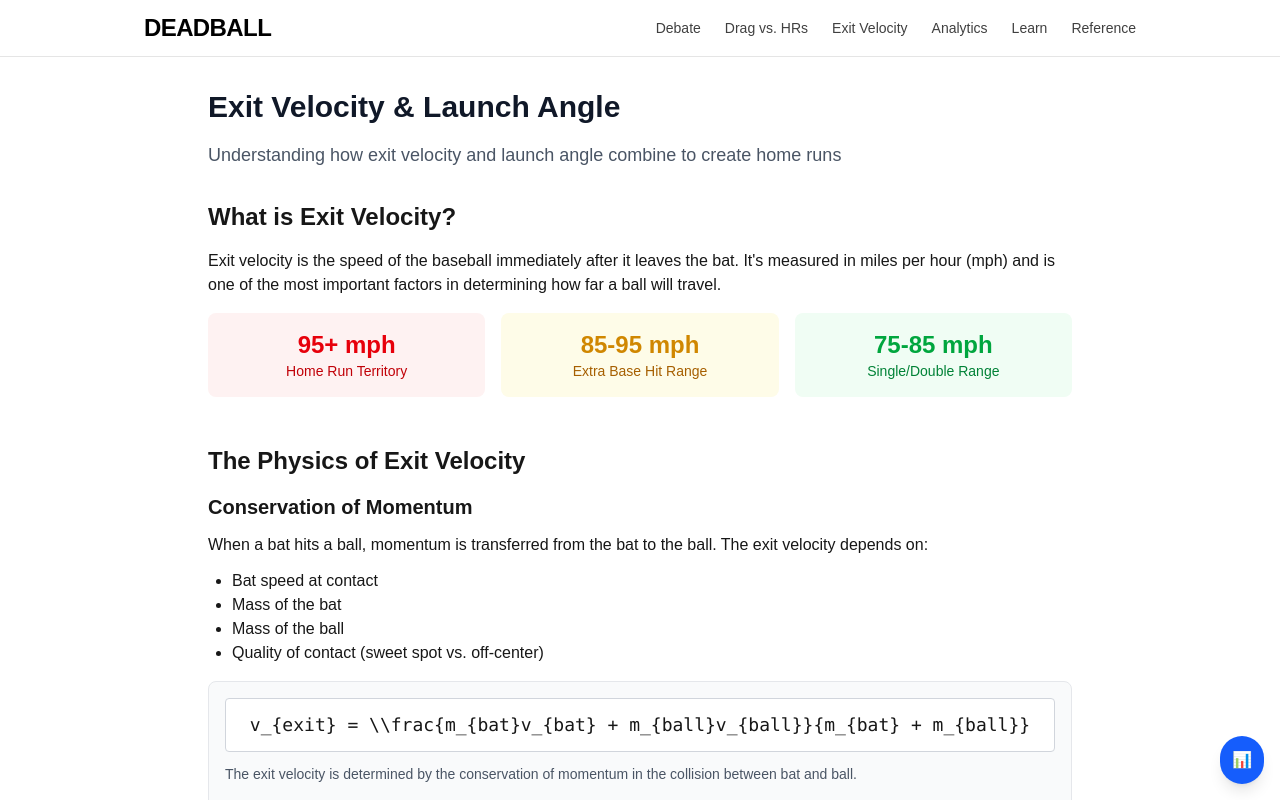
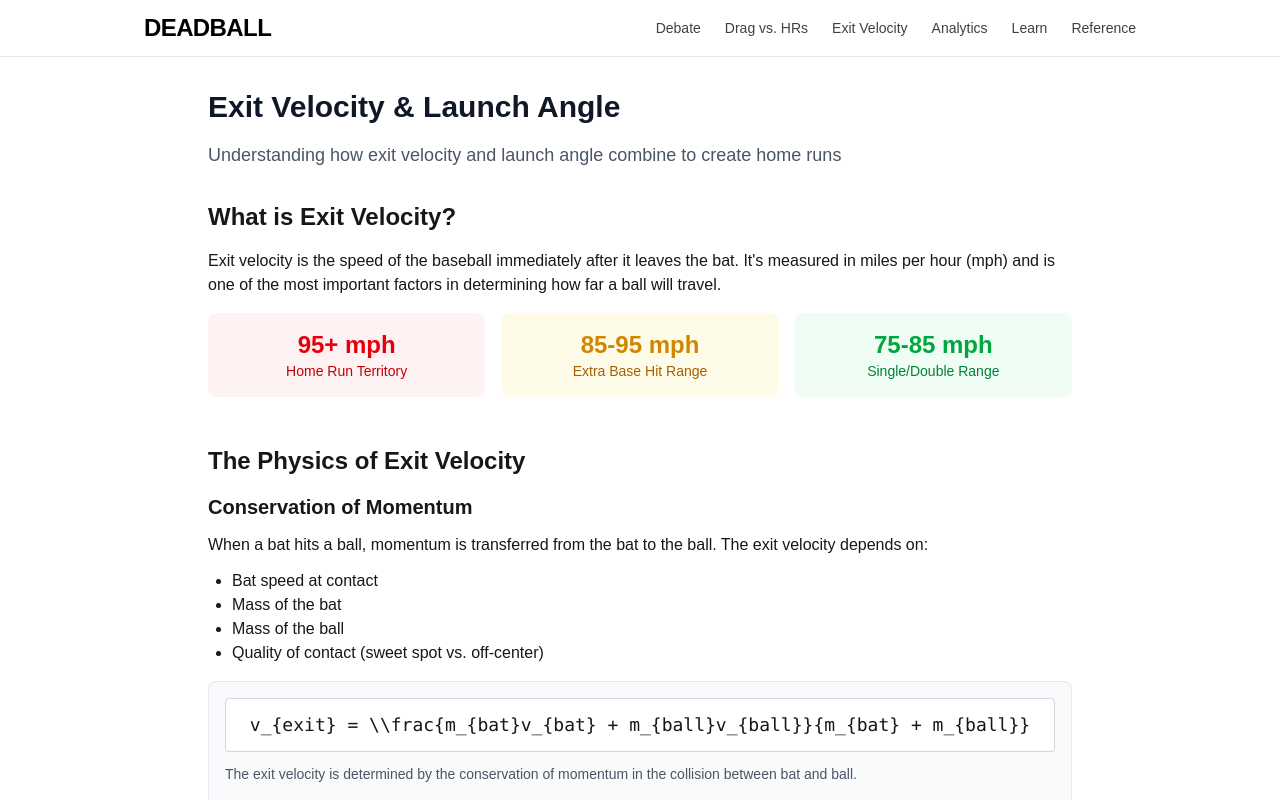
Before and after one commit to baker339/deadball, a Next.js app in the folder frontend/: page /learn/exit-velocity in a window 1280 px wide. Shown: the top 800 px of the page. Built offline with nearby package versions, Linux system fonts and the light colour scheme.

Commit message:
Remove CacheManager from layout to prevent hydration and SSR issues

```diff
--- a/frontend/src/app/layout.tsx
+++ b/frontend/src/app/layout.tsx
@@ -1,8 +1,6 @@
 import type { ReactNode } from "react";
 import "./globals.css";
 import Navbar from "../components/Navbar";
-import dynamic from "next/dynamic";
-const CacheManager = dynamic(() => import("../components/CacheManager"), { ssr: false });
 
 export default function RootLayout({ children }: { children: ReactNode }) {
   return (
@@ -13,7 +11,6 @@ export default function RootLayout({ children }: { children: ReactNode }) {
         <footer className="w-full border-t border-neutral-200 py-8 mt-8 text-center text-neutral-500 text-xs">
           &copy; {new Date().getFullYear()} Deadball
         </footer>
-        <CacheManager />
       </body>
     </html>
   );
```
